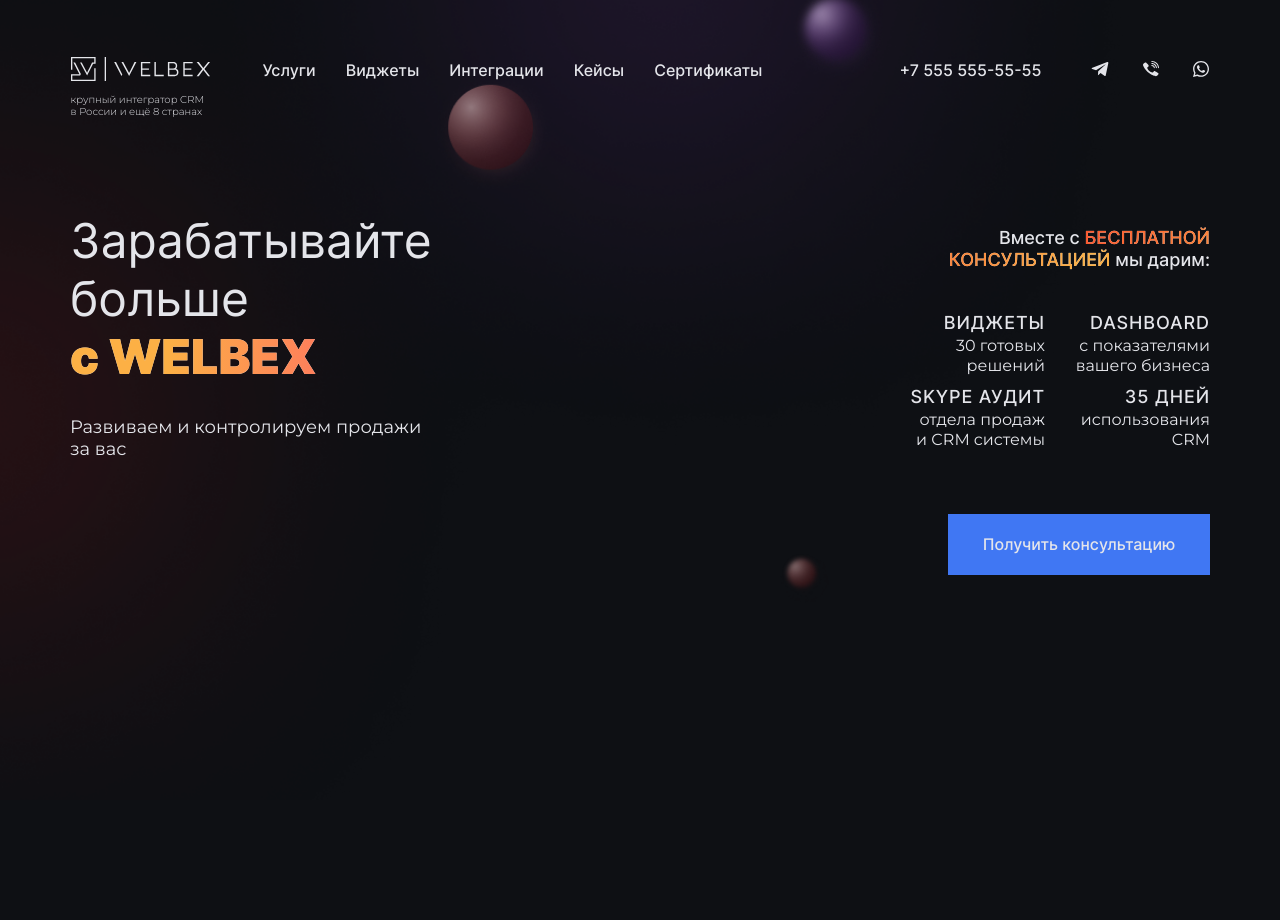
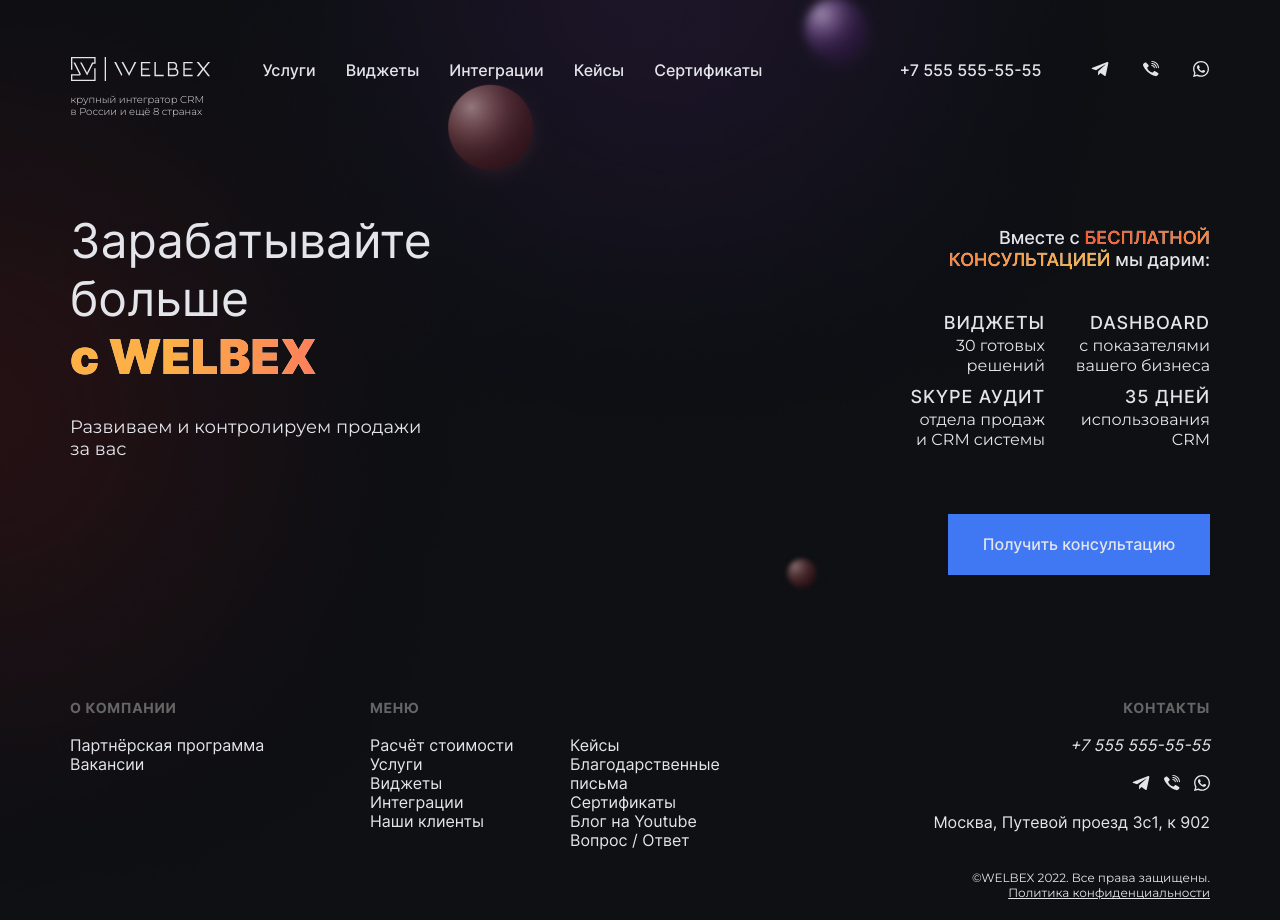
Before and after one commit to Evgeny-Gutz/layout-Welbex-task-2-amoCRM-, a website built with webpack: page src/index.html in a window 1280 px wide. Before the commit the page ends 800 px from the top, so only its background shows below. Built offline with nearby package versions, Linux system fonts and the light colour scheme.

Commit message:
feat: Закончить верстку блока Footer

```diff
--- a/src/index.html
+++ b/src/index.html
@@ -23,7 +23,7 @@
         </nav>
         <div class="header__information">
             <p class="header__phone">+7 555 555-55-55</p>
-            <p class="header__social-icons">
+            <p class="social-icons header__social-icons">
                 <a href="#"><img src="<%=require('./images/telegram.svg')%>" alt="Telegram"></a>
                 <a class="header__social-icon" href="#"><img src="<%=require('./images/phone.svg')%>" alt="Phone"></a>
                 <a href="#"><img src="<%=require('./images/whatsapp.svg')%>" alt="WhatsApp"></a>
@@ -63,5 +63,55 @@
             <button class="main__button">Получить консультацию</button>
         </aside>
     </main>
+    <footer class="footer">
+        <div class="footer__top-block">
+            <section>
+                <h6 class="footer__header-blocks">O компании</h6>
+                <ul class="footer__list-block">
+                    <li class="footer__list-element"><a class="footer__link" href="#">Партнёрская программа</a></li>
+                    <li class="footer__list-element"><a class="footer__link" href="#">Вакансии</a></li>
+                </ul>
+            </section>
+            <section class="footer__menu-section">
+                <h6 class="footer__header-blocks">Меню</h6>
+                <div class="footer__block-navigations">
+                    <nav>
+                        <ul class="footer__list-block">
+                            <li class="footer__list-element"><a class="footer__link" href="#">Расчёт стоимости</a></li>
+                            <li class="footer__list-element"><a class="footer__link" href="#">Услуги</a></li>
+                            <li class="footer__list-element"><a class="footer__link" href="#">Виджеты</a></li>
+                            <li class="footer__list-element"><a class="footer__link" href="#">Интеграции</a></li>
+                            <li class="footer__list-element"><a class="footer__link" href="#">Наши клиенты</a></li>
+                        </ul>
+                    </nav>
+                    <nav>
+                        <ul class="footer__list-block">
+                            <li class="footer__list-element"><a class="footer__link" href="#">Кейсы</a></li>
+                            <li class="footer__list-element"><a class="footer__link" href="#">Благодарственные письма</a></li>
+                            <li class="footer__list-element"><a class="footer__link" href="#">Сертификаты</a></li>
+                            <li class="footer__list-element"><a class="footer__link" href="#">Блог на Youtube</a></li>
+                            <li class="footer__list-element"><a class="footer__link" href="#">Вопрос / Ответ</a></li>
+                        </ul>
+                    </nav>
+                </div>
+            </section>
+            <section>
+                <h6 class="footer__header-blocks text_align_right">Контакты</h6>
+                <address class="footer__adress-block">
+                    <p class="text_align_right">+7 555 555-55-55</p>
+                    <p class="social-icons footer__social-icons">
+                        <a href="#"><img src="<%=require('./images/telegram.svg')%>" alt="Telegram"></a>
+                        <a class="footer__social-icon" href="#"><img src="<%=require('./images/phone.svg')%>" alt="Phone"></a>
+                        <a href="#"><img src="<%=require('./images/whatsapp.svg')%>" alt="WhatsApp"></a>
+                    </p>
+                    <p class="footer__adress">Москва, Путевой проезд 3c1, к 902</p>
+                </address>
+            </section>
+        </div>
+        <div class="footer__bottom-block">
+            <p class="footer__copyright">©WELBEX 2022. Bce права защищены.</p>
+            <p class="footer__copyright">Политика конфиденциальности</p>
+        </div>
+    </footer>
 </body>
 </html>
--- /dev/null
+++ b/src/styles/blocks/footer/__adress-block/footer__adress-block.css
@@ -0,0 +1,5 @@
+.footer__adress-block {
+    display: flex;
+    flex-direction: column;
+    align-items: flex-end;
+}
--- /dev/null
+++ b/src/styles/blocks/footer/__adress/footer__adress.css
@@ -0,0 +1,10 @@
+.footer__adress {
+    margin: 0;
+    padding: 0;
+    font-family: 'Inter';
+    font-style: normal;
+    font-weight: 400;
+    font-size: 1rem;
+    line-height: 1.1875;
+    color: #E4E5EA;
+}
--- /dev/null
+++ b/src/styles/blocks/footer/__block-navigations/footer__block-navigations.css
@@ -0,0 +1,4 @@
+.footer__block-navigations {
+    display: grid;
+    grid-template-columns: 200px 200px;
+}
--- /dev/null
+++ b/src/styles/blocks/footer/__bottom-block/footer__bottom-block.css
@@ -0,0 +1,4 @@
+.footer__bottom-block {
+    margin: 0;
+    padding: 20px 0 20px 0;
+}
--- /dev/null
+++ b/src/styles/blocks/footer/__copyright/footer__copyright.css
@@ -0,0 +1,15 @@
+.footer__copyright {
+    margin: 0;
+    padding: 0;
+    font-family: 'Montserrat';
+    font-style: normal;
+    font-weight: 400;
+    font-size: 0.75rem;
+    line-height: 1.25;
+    text-align: right;
+    color: #E4E5EA;
+}
+
+.footer__copyright:last-child {
+    text-decoration: underline;
+}
--- /dev/null
+++ b/src/styles/blocks/footer/__header-blocks/footer__header-blocks.css
@@ -0,0 +1,12 @@
+.footer__header-blocks {
+    margin: 0;
+    padding: 0 0 20px 0;
+    font-family: 'Inter';
+    font-style: normal;
+    font-weight: 700;
+    font-size: 0.875rem;
+    line-height: 1.2142;
+    letter-spacing: 0.05em;
+    text-transform: uppercase;
+    color: #656566;
+}
--- /dev/null
+++ b/src/styles/blocks/footer/__link/footer__link.css
@@ -0,0 +1,16 @@
+.footer__link {
+    margin: 0;
+    padding: 0;
+    text-decoration: none;
+    font-family: 'Inter';
+    font-style: normal;
+    font-weight: 400;
+    font-size: 1rem;
+    line-height: 1.1875;
+    color: #E4E5EA;
+}
+
+.footer__link:hover {
+    color: #adaeb0;
+    cursor: pointer;
+}
--- /dev/null
+++ b/src/styles/blocks/footer/__list-block/footer__list-block.css
@@ -0,0 +1,4 @@
+.footer__list-block {
+    margin: 0;
+    padding: 0;
+}
--- /dev/null
+++ b/src/styles/blocks/footer/__list-element/footer__list-element.css
@@ -0,0 +1,5 @@
+.footer__list-element {
+    margin: 0;
+    padding: 0;
+    list-style-type: none;
+}
--- /dev/null
+++ b/src/styles/blocks/footer/__menu-section/footer__menu-section.css
@@ -0,0 +1,4 @@
+.footer__menu-section {
+    display: flex;
+    flex-direction: column;
+}
--- /dev/null
+++ b/src/styles/blocks/footer/__social-icon/footer__social-icon.css
@@ -0,0 +1,4 @@
+.footer__social-icon {
+    margin: 0 14px 0;
+    padding: 0;
+}
--- /dev/null
+++ b/src/styles/blocks/footer/__social-icons/footer__social-icons.css
@@ -0,0 +1,5 @@
+.footer__social-icons {
+    max-width: 88px;
+    margin: 0;
+    padding: 20px 0 19px 0;
+}
--- /dev/null
+++ b/src/styles/blocks/footer/__top-block/footer__top-block.css
@@ -0,0 +1,4 @@
+.footer__top-block {
+    display: grid;
+    grid-template-columns: 300px 540px 300px;
+}
--- a/src/styles/blocks/footer/footer.css
+++ b/src/styles/blocks/footer/footer.css
@@ -1,3 +1,10 @@
 footer {
-    background-color: brown;
+    box-sizing: border-box;
+    margin: 0 auto;
+    padding: 124px 20px 0;
+    max-width: 1180px;
+    min-width: 320px;
+    display: flex;
+    flex-direction: column;
+    color: #E4E5EA;
 }
--- a/src/styles/blocks/header/__social-icons/header__social-icons.css
+++ b/src/styles/blocks/header/__social-icons/header__social-icons.css
@@ -1,7 +1,3 @@
 .header__social-icons {
-    margin: 0;
-    padding: 0;
     max-width: 128px;
-    display: flex;
-    justify-content: space-between;
 }
--- /dev/null
+++ b/src/styles/blocks/social-icons/social-icons.css
@@ -0,0 +1,6 @@
+.social-icons {
+    margin: 0;
+    padding: 0;
+    display: flex;
+    justify-content: space-between;
+}
--- /dev/null
+++ b/src/styles/blocks/text/_align/text_align_right.css
@@ -0,0 +1,5 @@
+.text_align_right {
+    margin: 0;
+    padding: 0;
+    text-align: right;
+}
--- a/src/styles/index.css
+++ b/src/styles/index.css
@@ -1,6 +1,9 @@
 @import url('./vendor/normileze.css');
 @import url('./vendor/fonts/fonts.css');
 @import url('./blocks/root/root.css');
+
+@import url('./blocks/text/_align/text_align_right.css');
+@import url('./blocks/social-icons/social-icons.css');
 
 @import url('./blocks/header/header.css');
 @import url('./blocks/header/__logo/header__logo.css');
@@ -28,3 +31,16 @@
 @import url('./blocks/main/__button/main__button.css');
 
 @import url('./blocks/footer/footer.css');
+@import url('./blocks/footer/__header-blocks/footer__header-blocks.css');
+@import url('./blocks/footer/__list-element/footer__list-element.css');
+@import url('./blocks/footer/__list-block/footer__list-block.css');
+@import url('./blocks/footer/__link/footer__link.css');
+@import url('./blocks/footer/__adress-block/footer__adress-block.css');
+@import url('./blocks/footer/__adress/footer__adress.css');
+@import url('./blocks/footer/__social-icons/footer__social-icons.css');
+@import url('./blocks/footer/__social-icon/footer__social-icon.css');
+@import url('./blocks/footer/__top-block/footer__top-block.css');
+@import url('./blocks/footer/__menu-section/footer__menu-section.css');
+@import url('./blocks/footer/__block-navigations/footer__block-navigations.css');
+@import url('./blocks/footer/__bottom-block/footer__bottom-block.css');
+@import url('./blocks/footer/__copyright/footer__copyright.css');
```
Also changed, not shown: src/styles/blocks/text/text.css (added).
